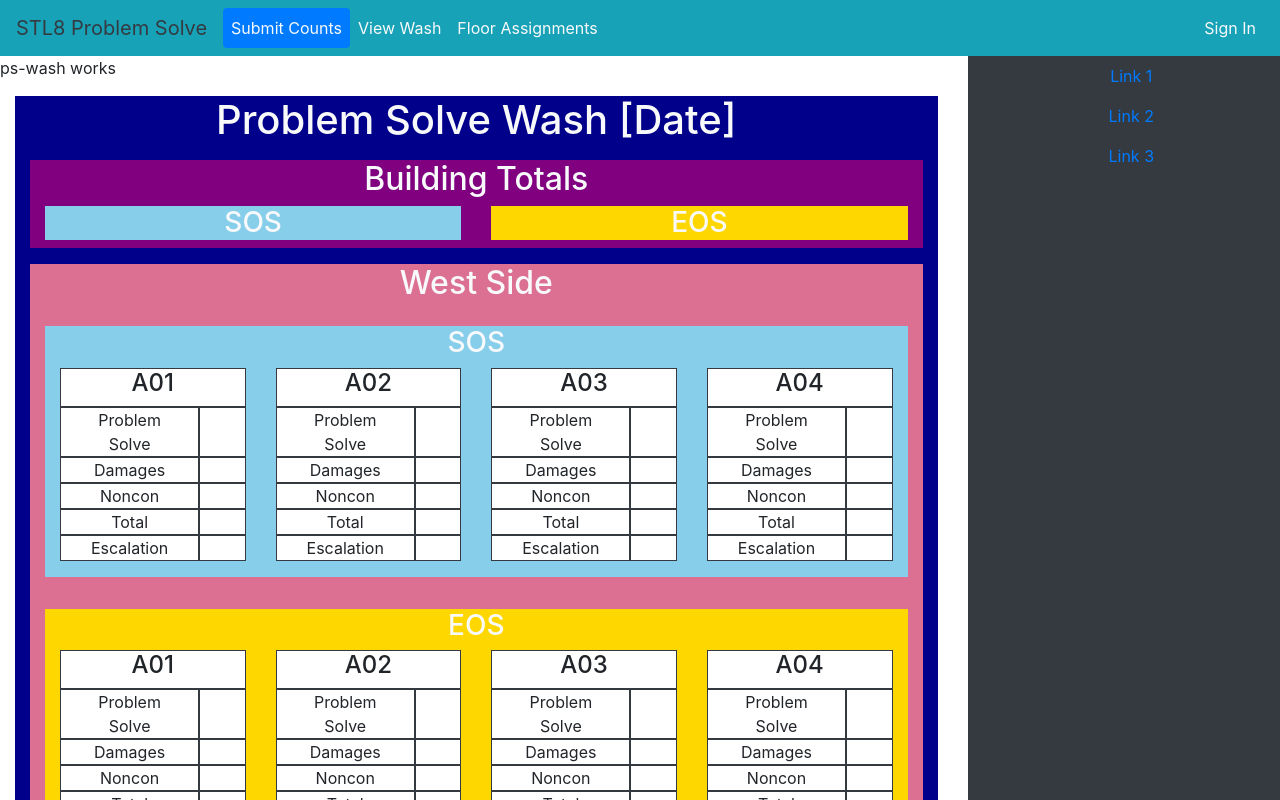
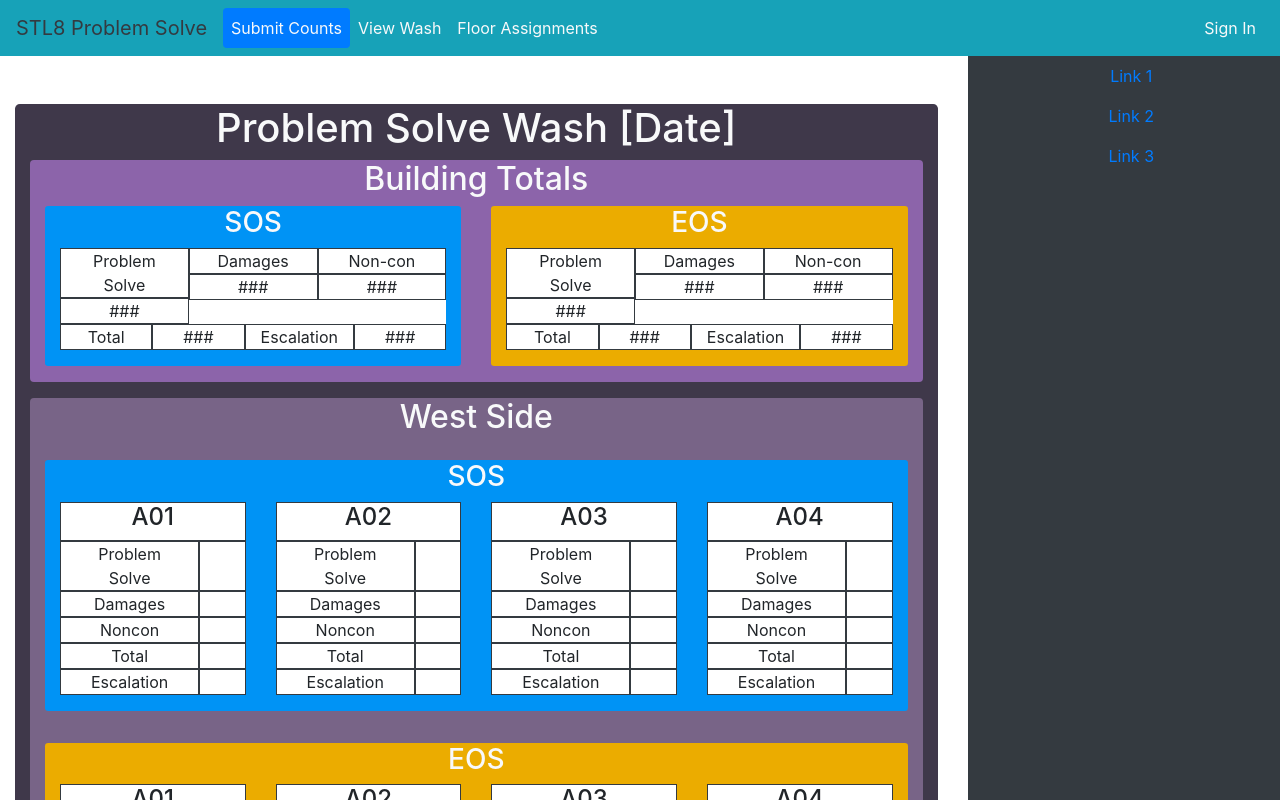
Before and after one commit to DaddyLongLegs142/AMZN-STL8-Problem-Solve-Manager, an Angular app in the folder PS-Manager/: page / in a window 1280 px wide. Shown: the top 800 px of the page. Built offline with nearby package versions, Linux system fonts and the light colour scheme.

Commit message:
More Wash Styling

```diff
--- a/PS-Manager/src/app/app.component.html
+++ b/PS-Manager/src/app/app.component.html
@@ -10,7 +10,7 @@
     <div class="col-md-9">
       <app-ps-wash></app-ps-wash>
     </div>
-    <div class="sidebar-links col-md-3 bg-dark">
+    <div class="col-md-3 bg-dark">
       <app-ps-links></app-ps-links>
     </div>
   </div>
--- a/PS-Manager/src/app/ps-wash/ps-wash.component.css
+++ b/PS-Manager/src/app/ps-wash/ps-wash.component.css
@@ -1,23 +1,23 @@
 #wash {
-    background-color: darkblue;
+    background-color: rgb(63, 56, 74);
 }
 
 #building {
-    background-color: purple;
+    background-color: rgb(140, 100, 170);
 }
 
 #west {
-    background-color: palevioletred;
+    background-color: rgb(120, 100, 135);
 }
 
 #east {
-    background-color: lightsteelblue;
+    background-color: rgb(120, 100, 135);
 }
 
 .sos {
-    background-color: skyblue;
+    background-color: #0093f5;
 }
 
 .eos {
-    background-color: gold;
+    background-color: rgb(235, 172, 0);
 }
--- a/PS-Manager/src/app/ps-wash/ps-wash.component.html
+++ b/PS-Manager/src/app/ps-wash/ps-wash.component.html
@@ -1,34 +1,143 @@
-<p>ps-wash works</p>
 <div class="container text-light text-center">
-    <div id="wash" class="container justify-content-center">
+    <div id="wash" class="container justify-content-center rounded-lg my-5 pb-3">
         <h1>Problem Solve Wash [Date]</h1>
 
         <!-- Building Totals -->
-        <div id="building" class="container my-3">
+        <div id="building" class="container rounded mb-3">
             <h2>Building Totals</h2>
             <div class="row">
                 <div class="col">
-                    <div class="sos">
+                    <div class="sos container rounded-sm mb-3 pb-3">
                         <h3>SOS</h3>
+                        <div class="container col">
+                            <div class="row text-body bg-white">
+                                <div class="col">
+                                    <div class="row border border-dark">
+                                        <div class="col">
+                                            Problem Solve
+                                        </div>
+                                    </div>
+                                    <div class="row border border-dark">
+                                        <div class="col">
+                                            ###
+                                        </div>
                                     </div>
                                 </div>
                                 <div class="col">
-                    <div class="eos col">
+                                    <div class="row border border-dark">
+                                        <div class="col">
+                                            Damages
+                                        </div>
+                                    </div>
+                                    <div class="row border border-dark">
+                                        <div class="col">
+                                            ###
+                                        </div>
+                                    </div>
+                                </div>
+                                <div class="col">
+                                    <div class="row border border-dark">
+                                        <div class="col">
+                                            Non-con
+                                        </div>
+                                    </div>
+                                    <div class="row border border-dark">
+                                        <div class="col">
+                                            ###
+                                        </div>
+                                    </div>
+                                </div>
+                            </div>
+                            <div class="row bg-white text-body">
+                                <div class="col border border-dark">
+                                    Total
+                                </div>
+                                <div class="col border border-dark">
+                                    ###
+                                </div>
+                                <div class="col border border-dark">
+                                    Escalation
+                                </div>
+                                <div class="col border border-dark">
+                                    ###
+                                </div>
+                            </div>
+                        </div>
+                    </div>
+                </div>
+                <div class="col">
+                    <div class="eos container rounded-sm mb-3 pb-3">
                         <h3>EOS</h3>
+                        <div class="container col">
+                            <div class="row text-body bg-white">
+                                <div class="col">
+                                    <div class="row border border-dark">
+                                        <div class="col">
+                                            Problem Solve
+                                        </div>
+                                    </div>
+                                    <div class="row border border-dark">
+                                        <div class="col">
+                                            ###
+                                        </div>
+                                    </div>
+                                </div>
+                                <div class="col">
+                                    <div class="row border border-dark">
+                                        <div class="col">
+                                            Damages
+                                        </div>
+                                    </div>
+                                    <div class="row border border-dark">
+                                        <div class="col">
+                                            ###
+                                        </div>
+                                    </div>
+                                </div>
+                                <div class="col">
+                                    <div class="row border border-dark">
+                                        <div class="col">
+                                            Non-con
+                                        </div>
+                                    </div>
+                                    <div class="row border border-dark">
+                                        <div class="col">
+                                            ###
+                                        </div>
+                                    </div>
+                                </div>
+                            </div>
+                            <div class="row bg-white text-body">
+                                <div class="col border border-dark">
+                                    Total
+                                </div>
+                                <div class="col border border-dark">
+                                    ###
+                                </div>
+                                <div class="col border border-dark">
+                                    Escalation
+                                </div>
+                                <div class="col border border-dark">
+                                    ###
+                                </div>
+                            </div>
+                        </div>
                     </div>
                 </div>
             </div>
         </div>
 
         <!-- West Side Counts -->
-        <div id="west" class="container my-3">
+        <div id="west" class="container rounded mb-3">
             <h2>West Side</h2>
+
             <!-- Start of Shift -->
             <div class="row">
                 <div class="col">
-                    <div class="sos container my-3">
+                    <div class="sos container rounded-sm my-3">
                         <h3>SOS</h3>
                         <div class="row text-body">
+
                                 <div id="a01wsos" class="col">
                                     <div class="container mb-3 bg-white">
                                         <div class="row">
@@ -78,6 +187,7 @@
                                         </div>
                                     </div>
                                 </div>
+
                                 <div id="a02wsos" class="col">
                                     <div class="container mb-3 bg-white">
                                         <div class="row">
@@ -127,6 +237,7 @@
                                         </div>
                                     </div>
                                 </div>
+
                                 <div id="a03wsos" class="col">
                                     <div class="container mb-3 bg-white">
                                         <div class="row">
@@ -176,6 +287,7 @@
                                         </div>
                                     </div>
                                 </div>
+
                                 <div id="a04wsos" class="col">
                                     <div class="container mb-3 bg-white">
                                         <div class="row">
@@ -232,7 +344,7 @@
             <!-- End of Shift -->
             <div class="row">
                 <div class="col">
-                    <div class="eos container my-3">
+                    <div class="eos container rounded-sm my-3">
                         <h3>EOS</h3>
                         <div class="row text-body">
                                 <div id="a01weos" class="col">
@@ -438,12 +550,12 @@
         </div>
 
         <!-- East Side Counts -->
-        <div id="east" class="container my-3">
+        <div id="east" class="container rounded">
             <h2>East Side</h2>
             <!-- Start of Shift -->
             <div class="row">
                 <div class="col">
-                    <div class="sos container my-3">
+                    <div class="sos container rounded-sm my-3">
                         <h3>SOS</h3>
                         <div class="row text-body">
                                 <div id="a01esos" class="col">
@@ -649,7 +761,7 @@
             <!-- End of Shift -->
             <div class="row">
                 <div class="col">
-                    <div class="eos container my-3">
+                    <div class="eos container rounded-sm my-3">
                         <h3>EOS</h3>
                         <div class="row text-body">
                                 <div id="a01eeos" class="col">
--- a/PS-Manager/src/styles.css
+++ b/PS-Manager/src/styles.css
@@ -6,7 +6,3 @@
 body {
     padding-top: 56px;
 }
-
-.sidebar-links {
-    height: 100vh;
-}
```
Lines whose indentation alone changed are shown as unchanged.
